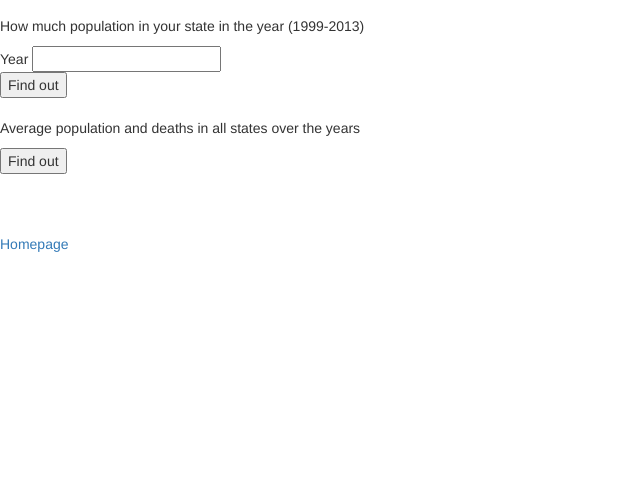
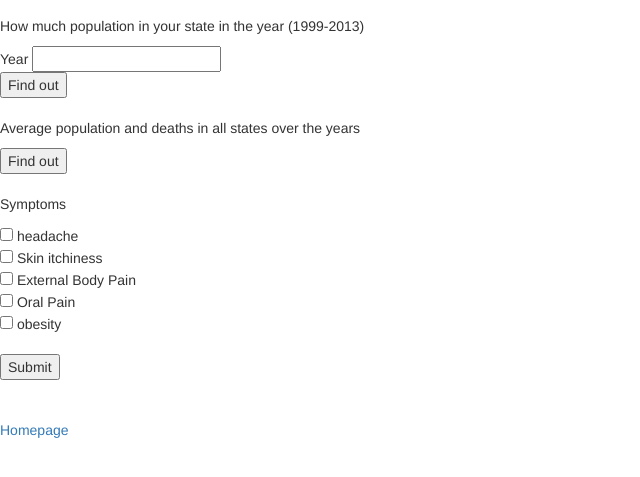
Before and after one commit to cyang87/cs411_project, a Django app: template cs411_app/templates/analyze.html in a window 1280 px wide. Shown: the part 156-633 px from the top of the page, without its empty margins (0-640 px from the left). Run offline with Django 3.2, Linux system fonts and the light colour scheme; the template is opened without the code that fills it, so the values that code supplies are empty; some libraries are stand-ins or nearby versions.

Commit message:
symptoms frontend

```diff
--- a/cs411_app/templates/analyze.html
+++ b/cs411_app/templates/analyze.html
@@ -113,6 +113,19 @@
 
 </div>
 
+<form action="http://localhost:8000/symptoms" method="POST">
+  <div>
+      <p>Symptoms</p>
+    <input type="checkbox" name="symptom1" value="headache"> headache <br>
+    <input type="checkbox" name="symptom2" value="skin_itchiness"> Skin itchiness <br>
+    <input type="checkbox" name="symptom3" value="external_body_pain"> External Body Pain <br>
+    <input type="checkbox" name="symptom3" value="oral"> Oral Pain <br>
+    <input type="checkbox" name="symptom3" value="obesity"> obesity <br>
+  </div>
+  <br>
+  <input type="submit" value="Submit"/>
+</form>
+
 
 <br>
 <br>
```
